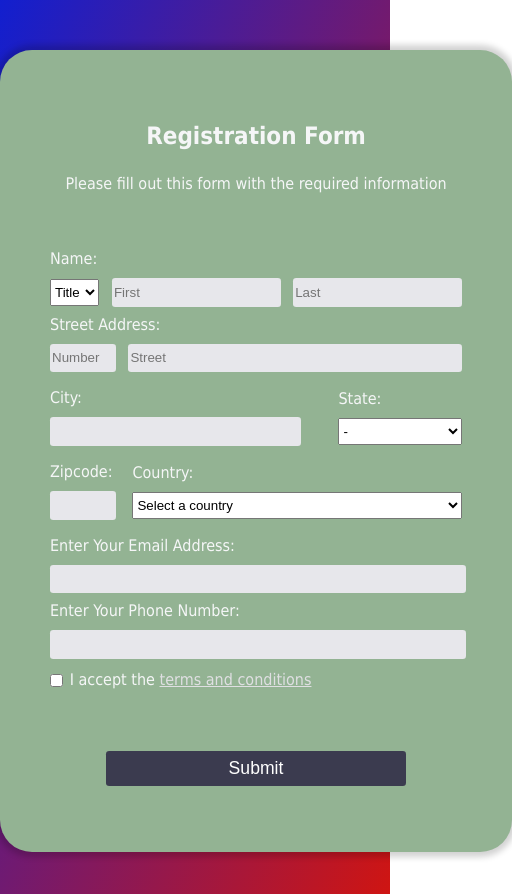
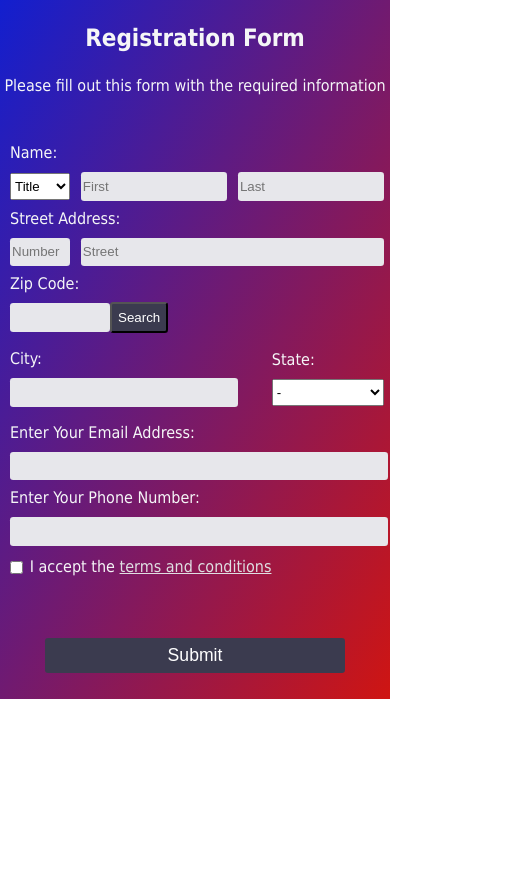
Before and after one commit to camkol/ecommerce, a React (Create React App) app: page / in a window 390 px wide. Shown: the whole page, 512 px wide, since content can reach past the window. After the commit the page ends 844 px from the top, so only its background shows below. Built offline with nearby package versions, Linux system fonts and the light colour scheme.

Commit message:
Cut out unnecessary props and improved responsive design

```diff
--- a/src/CityStateField.js
+++ b/src/CityStateField.js
@@ -1,14 +1,14 @@
 export default function CityStateField(props) {
-  const { stateOptions, cityLabel, stateLabel } = props;
+  const { stateOptions } = props;
 
   return (
     <div className="slots" id="cityState">
       <label htmlFor="city" id="cityCase">
-        {cityLabel}:
+        City:
         <input id="city" name="city" type="text" required />
       </label>
       <label htmlFor="state" id="stateCase">
-        {stateLabel}:
+        State:
         <select id="state" name="state" required>
           <option value="" disabled>
             -
--- a/src/NameField.js
+++ b/src/NameField.js
@@ -1,5 +1,5 @@
 export default function NameField(props) {
-  const { titleOptions, firstNamePlaceholder, lastNamePlaceholder } = props;
+  const { titleOptions } = props;
 
   return (
     <label htmlFor="fullName">
@@ -17,14 +17,14 @@ export default function NameField(props) {
           id="first-name"
           name="first-name"
           type="text"
-          placeholder={firstNamePlaceholder}
+          placeholder="First"
           required
         />
         <input
           id="last-name"
           name="last-name"
           type="text"
-          placeholder={lastNamePlaceholder}
+          placeholder="Last"
           required
         />
       </div>
--- a/src/RegistrationForm.js
+++ b/src/RegistrationForm.js
@@ -13,22 +13,10 @@ export default function RegistrationForm() {
   return (
     <form method="post" action="https://register-demo.freecodecamp.org">
       <fieldset>
-        <NameField
-          titleOptions={titleOptions}
-          firstNamePlaceholder="First"
-          lastNamePlaceholder="Last"
-        />
+        <NameField titleOptions={titleOptions} />
         <StreetAddressField />
-        <CityStateField
-          stateOptions={stateOptions}
-          cityLabel="City"
-          stateLabel="State"
-        />
-        <ZipCountryField
-          countryOptions={countryOptions}
-          zipcodeLabel="Zipcode"
-          countryLabel="Country"
-        />
+        <ZipCountryField countryOptions={countryOptions} />{" "}
+        <CityStateField stateOptions={stateOptions} />
         <EmailPhone />
         <TermsAndConditionsField />
       </fieldset>
--- a/src/ZipCountryField.js
+++ b/src/ZipCountryField.js
@@ -1,5 +1,5 @@
-export default function ZipCountryField(props) {
-  const { countryOptions, zipcodeLabel, countryLabel } = props;
+export default function ZipCountryField() {
+  //const { countryOptions, zipcodeLabel, countryLabel } = props;
 
   // function get_api() {
   //   fetch(`http://api.zippopotam.us/us/${zip}`)
@@ -14,13 +14,19 @@ export default function ZipCountryField(props) {
   // }
 
   return (
-    <div className="slots" id="zipCountry">
+    <div id="zipCountry">
       <label htmlFor="zipcode" id="zipcodeCase">
-        {zipcodeLabel}:
-        <input id="zipcode" name="zipcode" type="text" required />
-      </label>
-      <label htmlFor="country" id="countryCase">
-        {countryLabel}:
+        Zip Code:{" "}
+        <div className="slots" id="zipcode">
+          {" "}
+          <input id="zip" name="zipcode" type="text" required />
+          <button id="search" type="button">
+            Search
+          </button>
+        </div>
+      </label>{" "}
+      {/* <label htmlFor="country" id="countryCase">
+        Country:
         <select id="country" name="country" required>
           <option value="" disabled>
             -
@@ -31,7 +37,7 @@ export default function ZipCountryField(props) {
             </option>
           ))}
         </select>
-      </label>
+      </label> */}
     </div>
   );
 }
--- a/src/app.css
+++ b/src/app.css
@@ -6,7 +6,8 @@ body {
 
 main {
   width: 100%;
-  height: inherit;
+  height: -moz-fit-content;
+  height: fit-content;
   margin: 0;
   padding-top: 50px;
   background: linear-gradient(to bottom right, #121fcf 0%, #cf1512 100%);
@@ -49,7 +50,7 @@ label {
 input {
   margin: 10px 0 0 0;
   width: 100%;
-  min-height: 2em;
+  height: 2em;
   background-color: #e7e7eb;
   border: none;
   border-radius: 0.2rem;
@@ -68,7 +69,7 @@ textarea {
 select {
   margin: 10px 0 0 0;
   width: 100%;
-  min-height: 2em;
+  height: 2em;
 }
 
 .inline {
@@ -111,6 +112,19 @@ a {
 #registration form {
   width: 100%;
 }
+#registration form fieldset #zipcode {
+  justify-content: start;
+  align-items: baseline;
+}
+#registration form fieldset #zipcode #zip {
+  width: 6rem;
+}
+#registration form fieldset #zipcode #search {
+  min-height: 2.3em;
+  border-radius: 0.2rem;
+  background-color: #3b3b4f;
+  color: #ffffff;
+}
 #registration form fieldset .slots {
   display: flex;
   justify-content: space-between;
@@ -136,9 +150,50 @@ a {
 #registration form fieldset .slots #stateCase {
   width: 30%;
 }
-#registration form fieldset .slots #zipcodeCase {
-  width: 15%;
-}
 #registration form fieldset .slots #countryCase {
   width: 80%;
+}
+
+@media screen and (max-width: 500px) {
+  main {
+    padding: 0;
+    height: auto;
+  }
+  #registration {
+    background-color: transparent;
+    border-radius: 0;
+    box-shadow: none;
+    width: 100%;
+    padding: 0;
+  }
+  #registration h1 {
+    margin: 0;
+    padding: 1em;
+  }
+  #registration p {
+    margin: 0;
+  }
+  #registration form {
+    width: auto;
+    padding: 0.5rem;
+  }
+  #registration form fieldset {
+    width: 100%;
+  }
+  #registration form fieldset label {
+    width: 100%;
+  }
+  #registration form fieldset .slots {
+    width: 100%;
+  }
+  #registration form fieldset .slots #title {
+    width: 16%;
+  }
+  #registration form fieldset .slots #first-name,
+  #registration form fieldset .slots #last-name {
+    width: 38%;
+  }
+  #registration form fieldset .slots #email #phone {
+    width: 90%;
+  }
 }/*# sourceMappingURL=app.css.map */
--- a/src/app.scss
+++ b/src/app.scss
@@ -15,7 +15,7 @@ body {
 }
 main {
   width: 100%;
-  height: inherit;
+  height: fit-content;
   margin: 0;
   padding-top: 50px;
   background: $background-color_1;
@@ -52,7 +52,7 @@ label {
 input {
   margin: 10px 0 0 0;
   width: 100%;
-  min-height: 2em;
+  height: 2em;
   background-color: $background-color_2;
   border: none;
   border-radius: 0.2rem;
@@ -69,7 +69,7 @@ textarea {
 select {
   margin: 10px 0 0 0;
   width: 100%;
-  min-height: 2em;
+  height: 2em;
 }
 
 .inline {
@@ -108,6 +108,19 @@ a {
   form {
     width: 100%;
     fieldset {
+      #zipcode {
+        justify-content: start;
+        align-items: baseline;
+        #zip {
+          width: 6rem;
+        }
+        #search {
+          min-height: 2.3em;
+          border-radius: 0.2rem;
+          background-color: $background-color_3;
+          color: $color_2;
+        }
+      }
       .slots {
         display: flex;
         justify-content: space-between;
@@ -133,9 +146,7 @@ a {
         #stateCase {
           width: 30%;
         }
-        #zipcodeCase {
-          width: 15%;
-        }
+
         #countryCase {
           width: 80%;
         }
@@ -143,3 +154,59 @@ a {
     }
   }
 }
+
+@media screen and (max-width: 500px) {
+  main {
+    padding: 0;
+    height: auto;
+  }
+  #registration {
+    background-color: transparent;
+    border-radius: 0;
+    box-shadow: none;
+    width: 100%;
+    padding: 0;
+    h1 {
+      margin: 0;
+      padding: 1em;
+    }
+    p {
+      margin: 0;
+    }
+    form {
+      width: auto;
+      padding: 0.5rem;
+      fieldset {
+        width: 100%;
+        label {
+          width: 100%;
+        }
+        .slots {
+          width: 100%;
+          #title {
+            width: 16%;
+          }
+          #first-name,
+          #last-name {
+            width: 38%;
+          }
+          #street-number {
+            //width: 100%;
+          }
+          #street {
+            //width: 100%;
+          }
+          #email #phone {
+            width: 90%;
+          }
+          #stateCase {
+            //width: 100%;
+          }
+          #countryCase {
+            //width: 100%;
+          }
+        }
+      }
+    }
+  }
+}
```
Also changed, not shown: 1 other file (tests, documents, lock files or other folders).
